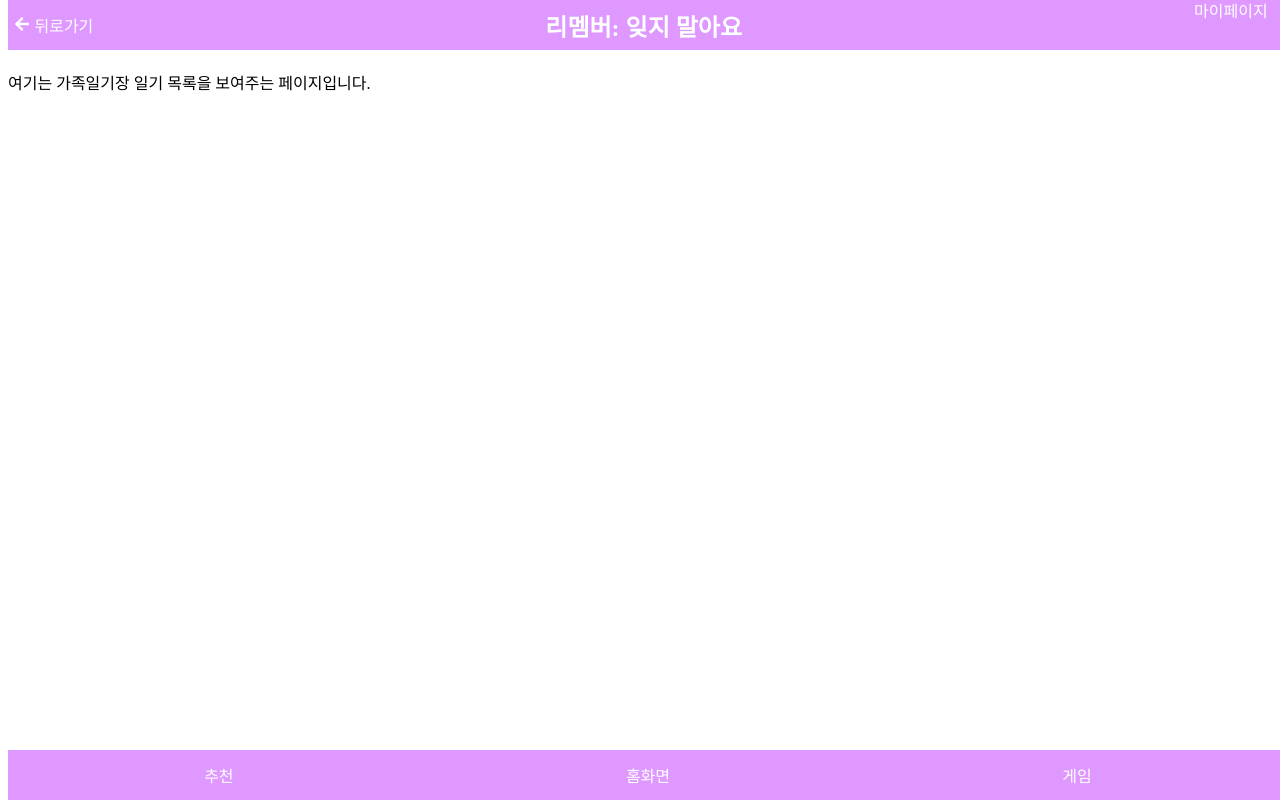
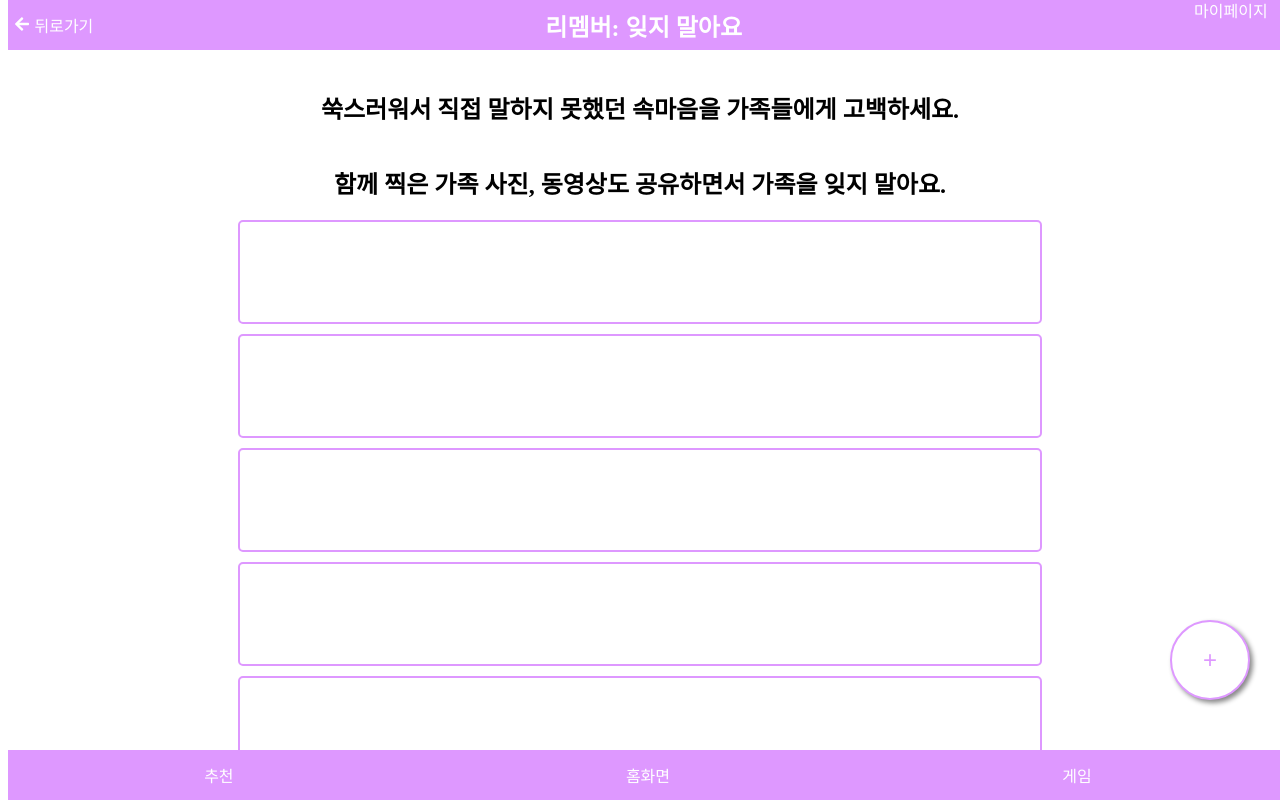
Before and after one commit to JOOMINSE0/Team14, a React (Create React App) app: page /familydiarypage in a window 1280 px wide. Shown: the top 800 px of the page. Built offline with nearby package versions, Linux system fonts and the light colour scheme.

Commit message:
[ADD] 가족 일기장 리스트 페이지 완성

```diff
--- a/src/pages/FamilyDiaryPage/FamilyDiaryPage.jsx
+++ b/src/pages/FamilyDiaryPage/FamilyDiaryPage.jsx
@@ -1,16 +1,31 @@
 import React from "react";
 import Nav from "../../component/Nav/Nav";
 import Header from "../../component/Header/Header";
+import './FamilyDiaryPage.scss';
 
 //화면 Main(메인화면) 컴포넌트를 만든다
 const FamiliDiaryPage = () => {
+    const divCount = 13; // 생성할 div의 개수
+    const divs = Array.from({ length: divCount }, (_, index) => index);
 
     return (
         <div>
             <Header />
-            <div className="content">
-                <p>여기는 가족일기장 일기 목록을 보여주는 페이지입니다.</p>
+            <div className="content family-diary-column">
+                <h2>쑥스러워서 직접 말하지 못했던 속마음을 가족들에게 고백하세요.</h2>
+                <h2>함께 찍은 가족 사진, 동영상도 공유하면서 가족을 잊지 말아요.</h2>
+                <div>
+                    {divs.map((index) => (
+                        <div
+                            key={index}
+                            className="family-diary"
+                        ></div>
+                    ))}
+                </div>
             </div>
+            <button className="fixed-button">
+                <span>+</span>
+            </button>
             <Nav />
         </div>
     );
--- a/src/pages/FamilyDiaryPage/FamilyDiaryPage.scss
+++ b/src/pages/FamilyDiaryPage/FamilyDiaryPage.scss
@@ -2,3 +2,36 @@
     margin-top: 70px;
     /* 헤더의 높이만큼 추가 */
 }
+
+.fixed-button {
+    position: fixed; // 화면 위치 고정
+    bottom: 100px; // 화면 하단과의 간격 조정
+    right: 30px; // 화면 우측과의 간격 조정
+    width: 80px;
+    height: 80px;
+    border: 2px solid #DE98FF;
+    background-color: white; // 원 모양의 버튼 배경색
+    border-radius: 50%; // 원 모양 만들기
+    text-align: center;
+    font-size: 24px;
+    line-height: 50px;
+    color: #DE98FF; // 텍스트 색상
+    box-shadow: 3px 3px 5px #888; // 우측 하단 대각선 방향 그림자
+    z-index: 999; // 다른 요소 위에 표시
+    cursor: pointer; // 마우스 커서 변경
+}
+
+.family-diary {
+    width: 100vh;
+    height: 100px;
+    border: 2px solid #DE98FF;
+    border-radius: 5px;
+    margin-bottom: 10px;
+}
+
+.family-diary-column {
+    display: flex;
+    align-items: center; // 수직 방향 중앙 정렬
+    justify-content: flex-start; // 수평 방향 시작 정렬
+    flex-direction: column;
+}
--- a/src/pages/Game/MainGamePage/MainGamePage.jsx
+++ b/src/pages/Game/MainGamePage/MainGamePage.jsx
@@ -28,8 +28,8 @@ const MainGamePage = () => {
             <Header />
             <div className="main-game-page-text-column content">
 
-                <h1>즐거운 게임과 함께,</h1>
-                <h1>치매를 예방하고, 진단하고, 치료해요!</h1>
+                <h2>즐거운 게임과 함께,</h2>
+                <h2>치매를 예방하고, 진단하고, 치료해요!</h2>
                 <div>
                     <button
                         className={`main-game-page-button ${selected === 0 ? 'selected' : ''}`}
--- a/src/pages/Game/MainGamePage/MainGamePage.scss
+++ b/src/pages/Game/MainGamePage/MainGamePage.scss
@@ -5,7 +5,7 @@
 
 .main-game-page-button {
     width: 500px;
-    height: 30px;
+    height: 100px;
     background-color: transparent;
     /* 배경을 투명으로 설정 */
     border: 2px solid #DE98FF;
--- a/src/pages/MyPage/MyPage.scss
+++ b/src/pages/MyPage/MyPage.scss
@@ -5,7 +5,7 @@
 
 .my-page-button {
     width: 500px;
-    height: 30px;
+    height: 70px;
     background-color: transparent;
     /* 배경을 투명으로 설정 */
     border: 2px solid #DE98FF;
--- a/src/pages/Suggest/Suggest.jsx
+++ b/src/pages/Suggest/Suggest.jsx
@@ -12,8 +12,8 @@ const Suggest = () => {
         <div>
             <Header />
             <div className="content suggest-column">
-                <h1>치매와 함께 살아가는 분들을 위해</h1>
-                <h1>사회 제도, 좋은 병원, 있으면 좋은 준비물들을 추천해드려요.</h1>
+                <h2>치매와 함께 살아가는 분들을 위해</h2>
+                <h2>사회 제도, 좋은 병원, 있으면 좋은 준비물들을 추천해드려요.</h2>
                 <div>
                     {divs.map((index) => (
                         <div
```
